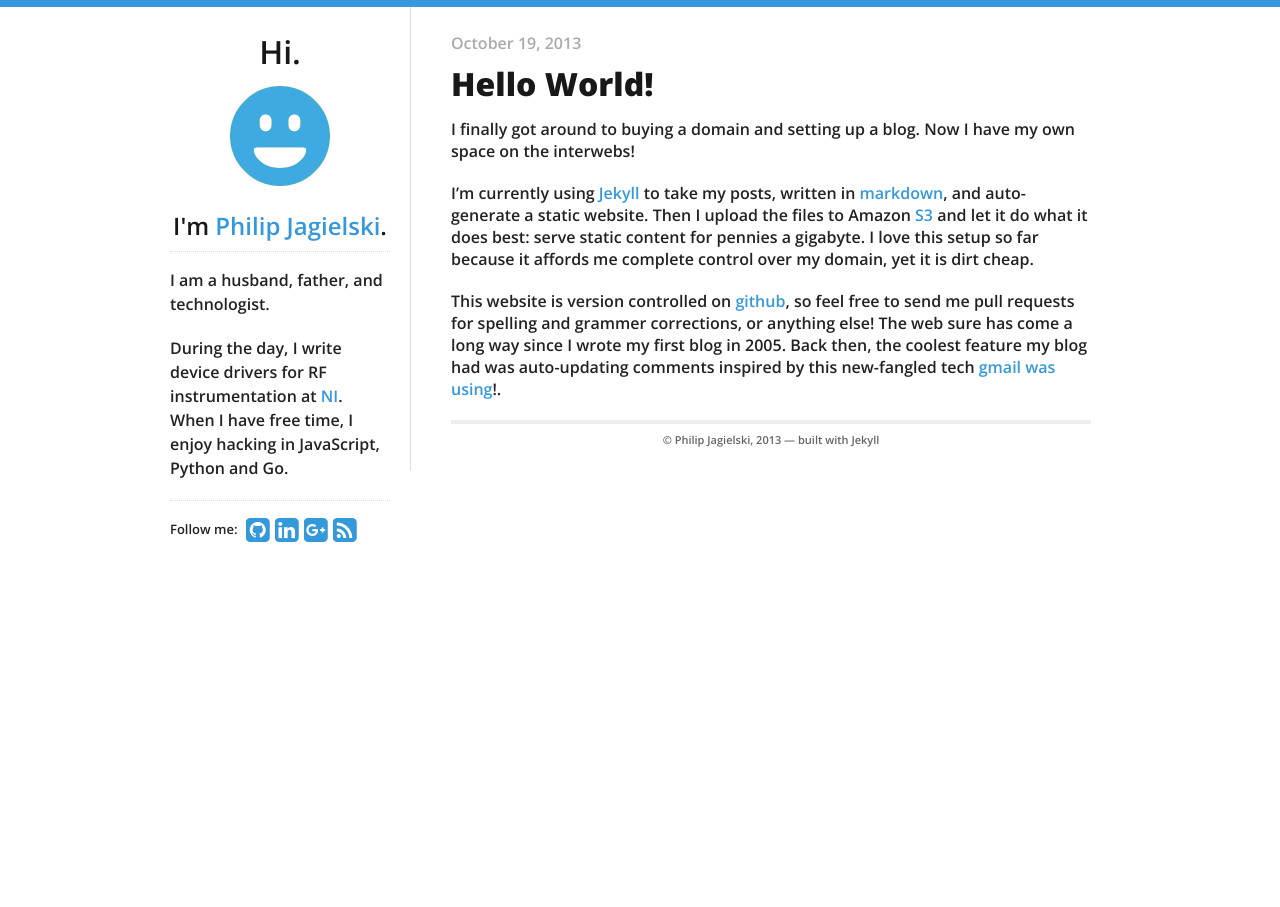
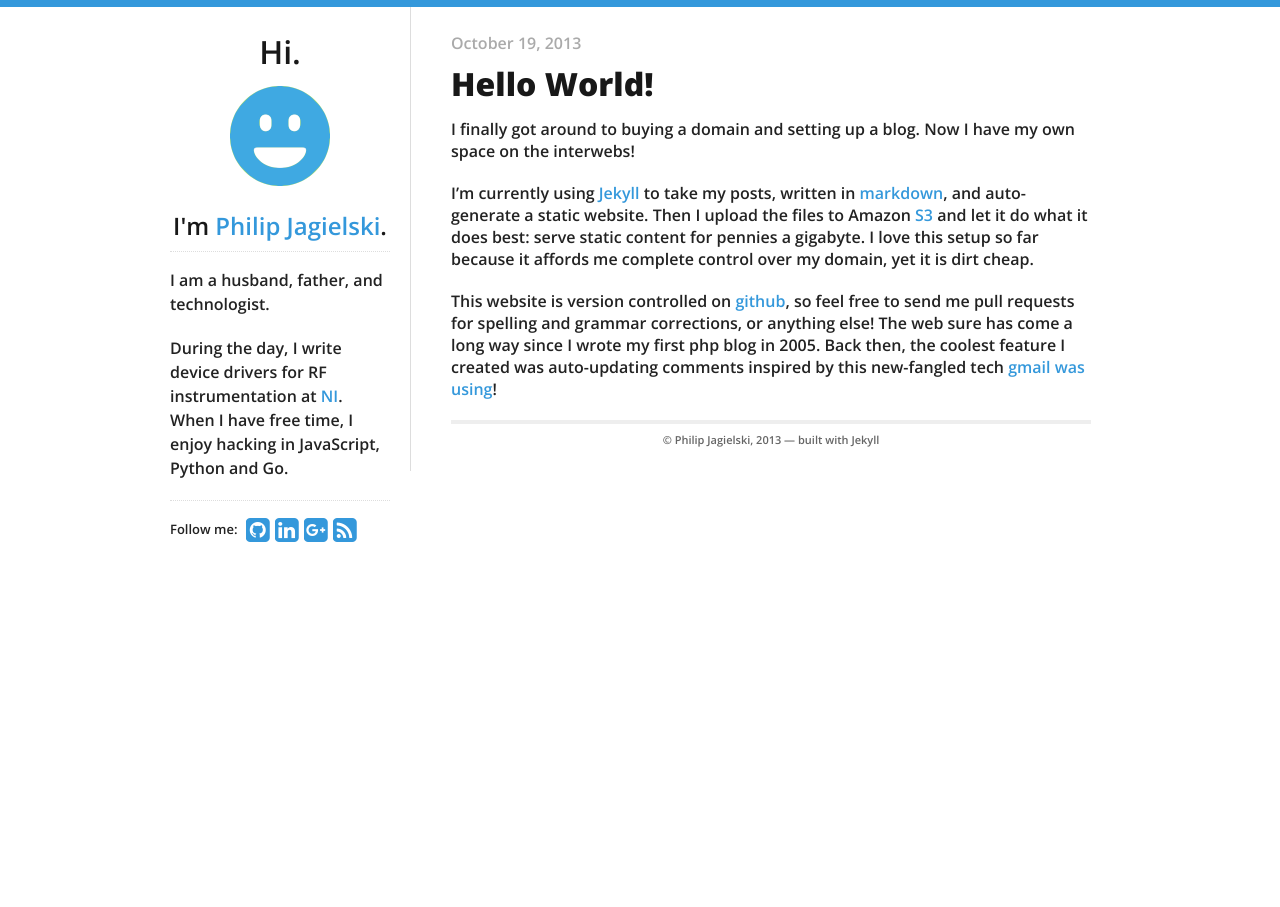
Before and after one commit to positron/philipjagielski.com, a Jekyll site: the page built from _posts/2013-10-19-hello-world.md, in a window 1280 px wide. Built offline with Jekyll 4.4.1, drawn with Linux system fonts in a browser that asks for light colours; nearby versions of some CDN libraries; comment, search, counter and statistics services are not loaded.

Commit message:
Typo corrections on hello world post.

```diff
--- a/_posts/2013-10-19-hello-world.md
+++ b/_posts/2013-10-19-hello-world.md
@@ -9,7 +9,7 @@
 
 I'm currently using [Jekyll][jekyll] to take my posts, written in [markdown][md], and auto-generate a static website. Then I upload the files to Amazon [S3][s3] and let it do what it does best: serve static content for pennies a gigabyte. I love this setup so far because it affords me complete control over my domain, yet it is dirt cheap.
 
-This website is version controlled on [github][repo], so feel free to send me pull requests for spelling and grammer corrections, or anything else! The web sure has come a long way since I wrote my first blog in 2005. Back then, the coolest feature my blog had was auto-updating comments inspired by this new-fangled tech [gmail was using][ajax]!.
+This website is version controlled on [github][repo], so feel free to send me pull requests for spelling and grammar corrections, or anything else! The web sure has come a long way since I wrote my first php blog in 2005. Back then, the coolest feature I created was auto-updating comments inspired by this new-fangled tech [gmail was using][ajax]!
 
 
 [jekyll]: http://jekyllrb.com/
```
